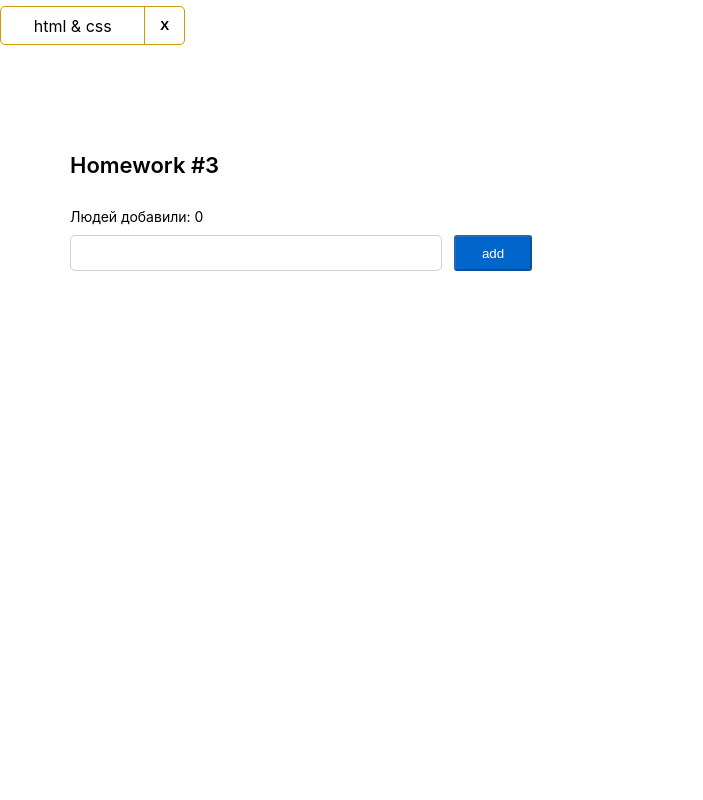
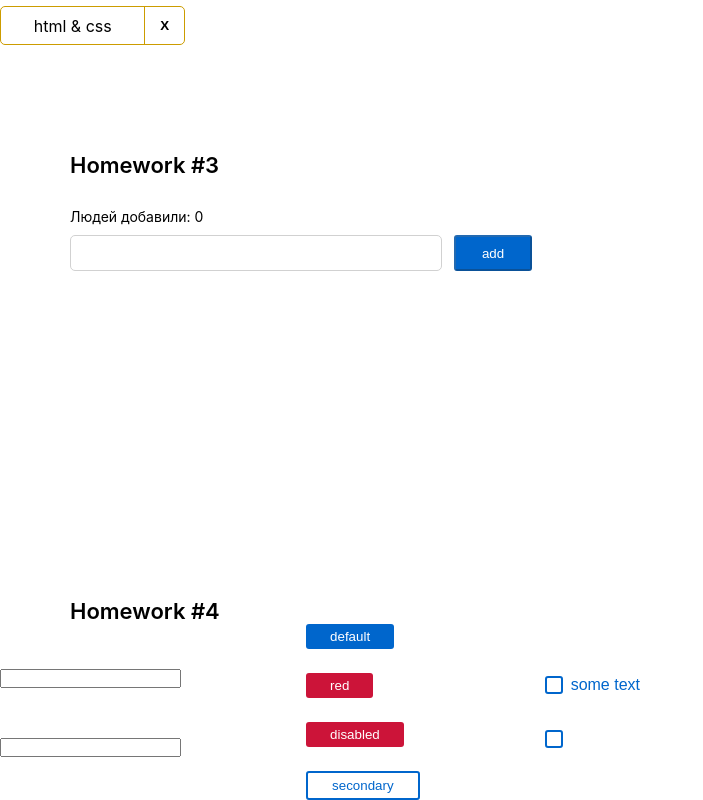
Before and after one commit to Anton1919/hw-auto, a React (Create React App) app: page / in a window 1280 px wide. Shown: the part 770-1570 px from the top of the page, without its empty margins (0-703 px from the left). Before the commit the page ends 1261 px from the top, so only its background shows below. Built offline with nearby package versions, Linux system fonts and the light colour scheme.

Commit message:
Hometask-4

```diff
--- a/src/s1-main/App.tsx
+++ b/src/s1-main/App.tsx
@@ -3,6 +3,7 @@ import s from './App.module.css'
 import HW1 from '../s2-homeworks/hw01/HW1'
 import HW2 from "../s2-homeworks/hw02/HW2";
 import HW3 from "../s2-homeworks/hw03/HW3";
+import HW4 from "../s2-homeworks/hw04/HW4";
 
 function App() {
     return (
@@ -11,7 +12,7 @@ function App() {
             {/*раскомментировать по ходу выполнения*/}
             <HW2/>
             <HW3/>
-            {/*<HW4/>*/}
+            <HW4/>
 
             {/*при выполнении дз 5 и более - закомментировать здесь дз 1-4, так как они есть внутри дз 5*/}
             {/*<HW5/>*/}
--- a/src/s2-homeworks/hw04/Stand.module.css
+++ b/src/s2-homeworks/hw04/Stand.module.css
@@ -2,6 +2,7 @@
     display: flex;
     justify-content: space-between;
     align-items: center;
+    max-width: 50%;
 }
 
 .inputs {
--- a/src/s2-homeworks/hw04/common/c2-SuperButton/SuperButton.module.css
+++ b/src/s2-homeworks/hw04/common/c2-SuperButton/SuperButton.module.css
@@ -1,16 +1,29 @@
 .button {
+    padding: 5px 24px;
+    color: black;
+    border-radius: 3px;
+    border: none;
 }
 
 .disabled {
+    background: #004D99;
+    color: #002E5C
 }
 
 .secondary {
+    color: #0066CC;
+    background: white;
+    border: 2px solid #0066CC;
 }
 
 .default {
+    background: #0066CC;
+    color: white;
 }
 
 .red {
+    background: #CC1439;
+    color: white;
 }
 
 .default:hover {
--- a/src/s2-homeworks/hw04/common/c2-SuperButton/SuperButton.tsx
+++ b/src/s2-homeworks/hw04/common/c2-SuperButton/SuperButton.tsx
@@ -17,7 +17,10 @@ const SuperButton: React.FC<SuperButtonPropsType> = (
 		...restProps // все остальные пропсы попадут в объект restProps, там же будет children
 	}
 ) => {
-    const finalClassName = s.button
+	const finalClassName = /*s.button*/
+		`${s.button} ${xType === 'red'
+			? s.red : xType === 'secondary'
+				? s.secondary : s.default} ${disabled ? s.disabled : ''}`
 		// + (disabled
 		//         ? ...
 		//         : xType === 'red'
--- a/src/s2-homeworks/hw04/common/c3-SuperCheckbox/SuperCheckbox.tsx
+++ b/src/s2-homeworks/hw04/common/c3-SuperCheckbox/SuperCheckbox.tsx
@@ -14,6 +14,7 @@ type SuperCheckboxPropsType = Omit<DefaultInputPropsType, 'type'> & {
     spanClassName?: string
 }
 
+
 const SuperCheckbox: React.FC<SuperCheckboxPropsType> = (
     {
         onChange,
@@ -28,7 +29,12 @@ const SuperCheckbox: React.FC<SuperCheckboxPropsType> = (
 ) => {
     const onChangeCallback = (e: ChangeEvent<HTMLInputElement>) => {
         // задачка на написание онченджа
-
+      if (onChangeChecked) {
+        onChangeChecked(e.currentTarget.checked)
+      }
+      if (onChange) {
+        onChange(e)
+      }
     }
 
     const finalInputClassName = s.checkbox
```
Lines whose indentation alone changed are shown as unchanged.
